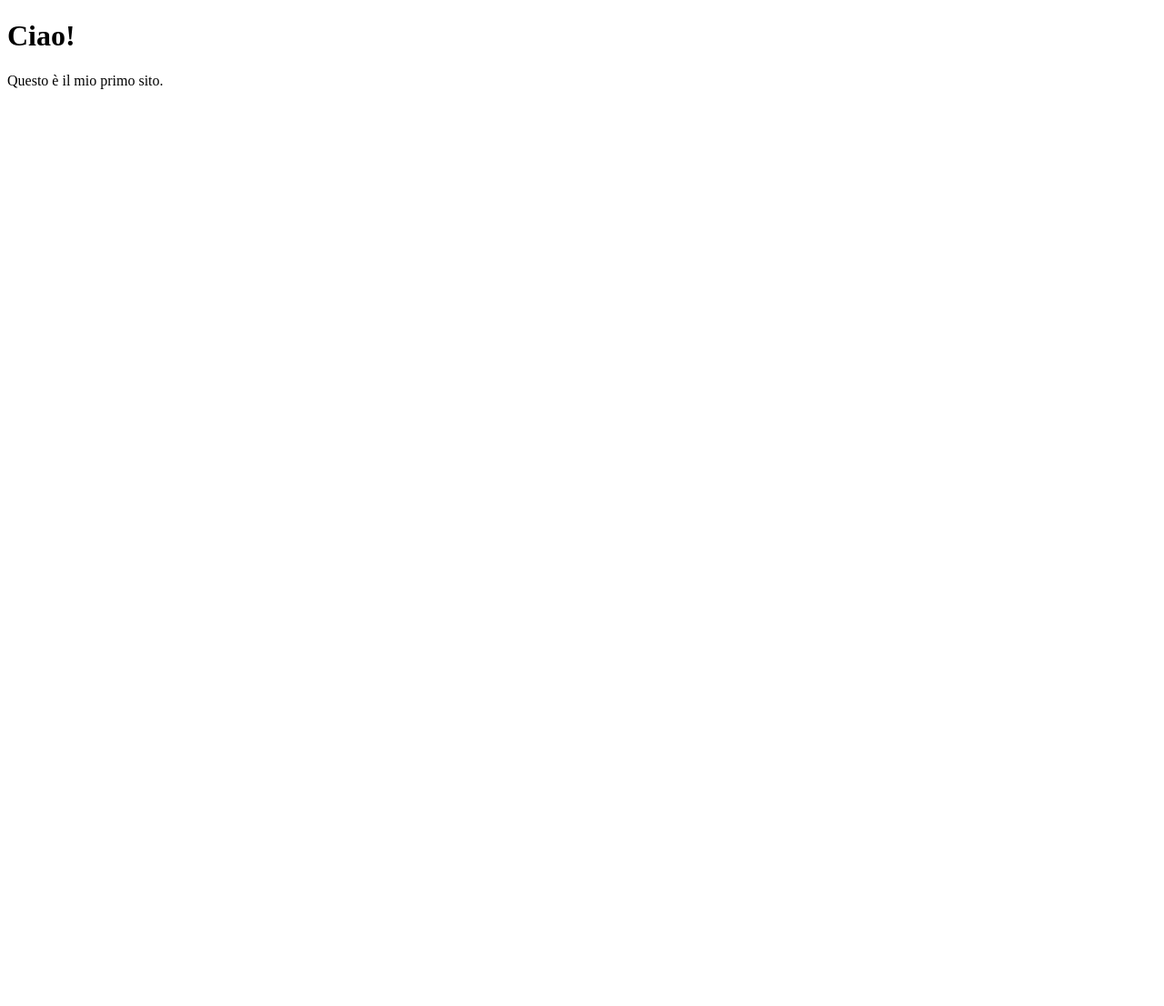
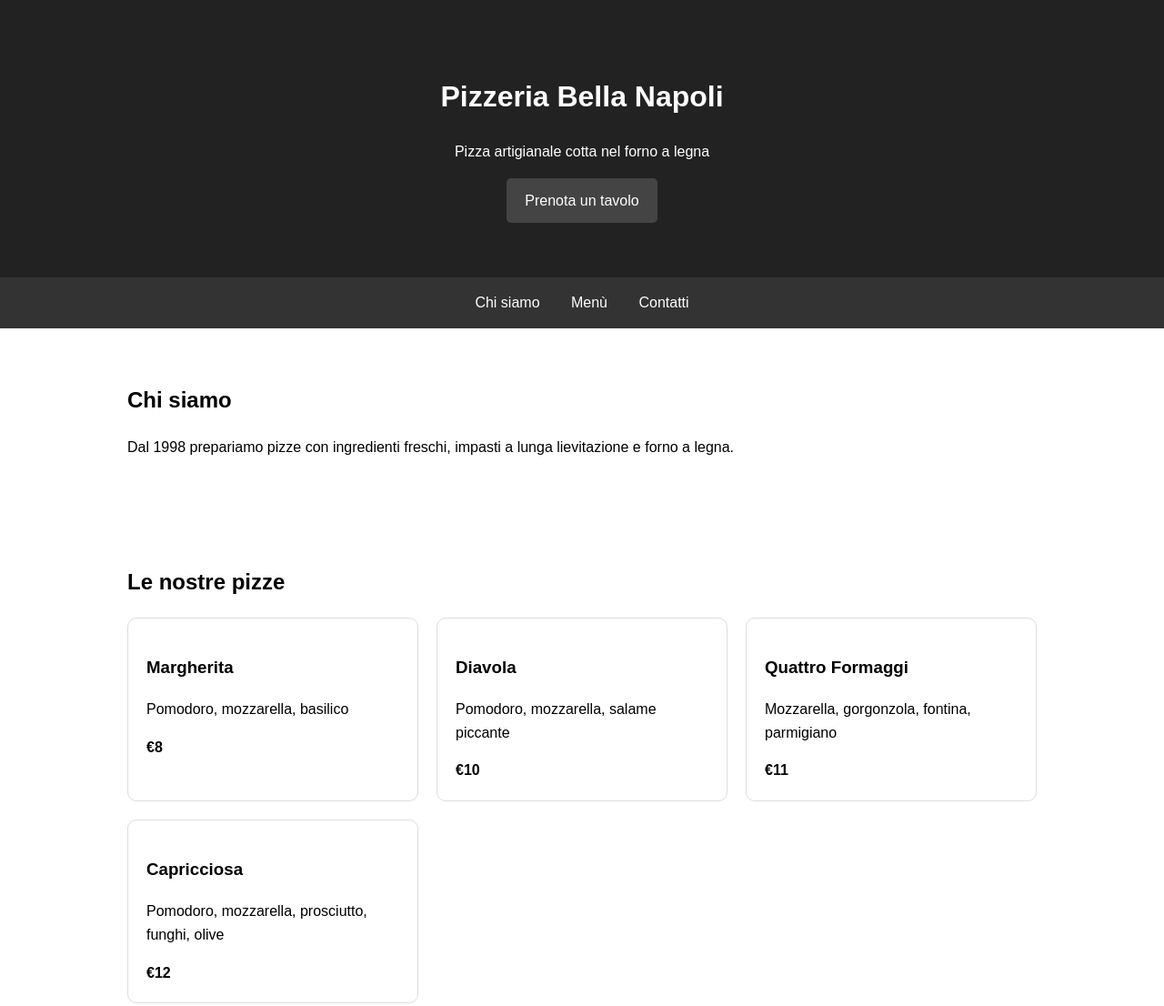
Before and after one commit to mat1201/mat1201.github.io, a plain HTML site: page index.html in a window 1280 px wide. Shown: the top 1106 px of the page at 91% size. Before the commit the page ends 800 px from the top, so only its background shows below. Drawn offline with Linux system fonts and the light colour scheme.

Commit message:
Update index.html

```diff
--- a/index.html
+++ b/index.html
@@ -1,10 +1,141 @@
 <!DOCTYPE html>
-<html>
+<html lang="it">
 <head>
-    <title>Il mio sito</title>
+    <meta charset="UTF-8">
+    <meta name="viewport" content="width=device-width, initial-scale=1.0">
+    <title>Pizzeria Bella Napoli</title>
+
+    <style>
+        body {
+            font-family: Arial, sans-serif;
+            margin: 0;
+            line-height: 1.6;
+        }
+
+        header {
+            background: #222;
+            color: white;
+            text-align: center;
+            padding: 60px 20px;
+        }
+
+        nav {
+            background: #333;
+            text-align: center;
+            padding: 15px;
+        }
+
+        nav a {
+            color: white;
+            text-decoration: none;
+            margin: 0 15px;
+        }
+
+        section {
+            max-width: 1000px;
+            margin: auto;
+            padding: 40px 20px;
+        }
+
+        .menu {
+            display: grid;
+            grid-template-columns: repeat(auto-fit, minmax(250px, 1fr));
+            gap: 20px;
+        }
+
+        .pizza {
+            border: 1px solid #ddd;
+            padding: 20px;
+            border-radius: 10px;
+        }
+
+        footer {
+            background: #222;
+            color: white;
+            text-align: center;
+            padding: 20px;
+        }
+
+        .btn {
+            display: inline-block;
+            padding: 12px 20px;
+            background: #444;
+            color: white;
+            text-decoration: none;
+            border-radius: 5px;
+        }
+    </style>
 </head>
+
 <body>
-    <h1>Ciao!</h1>
-    <p>Questo è il mio primo sito.</p>
+
+<header>
+    <h1>Pizzeria Bella Napoli</h1>
+    <p>Pizza artigianale cotta nel forno a legna</p>
+
+    <a href="#contatti" class="btn">
+        Prenota un tavolo
+    </a>
+</header>
+
+<nav>
+    <a href="#chi-siamo">Chi siamo</a>
+    <a href="#menu">Menù</a>
+    <a href="#contatti">Contatti</a>
+</nav>
+
+<section id="chi-siamo">
+    <h2>Chi siamo</h2>
+
+    <p>
+        Dal 1998 prepariamo pizze con ingredienti freschi,
+        impasti a lunga lievitazione e forno a legna.
+    </p>
+</section>
+
+<section id="menu">
+    <h2>Le nostre pizze</h2>
+
+    <div class="menu">
+
+        <div class="pizza">
+            <h3>Margherita</h3>
+            <p>Pomodoro, mozzarella, basilico</p>
+            <strong>€8</strong>
+        </div>
+
+        <div class="pizza">
+            <h3>Diavola</h3>
+            <p>Pomodoro, mozzarella, salame piccante</p>
+            <strong>€10</strong>
+        </div>
+
+        <div class="pizza">
+            <h3>Quattro Formaggi</h3>
+            <p>Mozzarella, gorgonzola, fontina, parmigiano</p>
+            <strong>€11</strong>
+        </div>
+
+        <div class="pizza">
+            <h3>Capricciosa</h3>
+            <p>Pomodoro, mozzarella, prosciutto, funghi, olive</p>
+            <strong>€12</strong>
+        </div>
+
+    </div>
+</section>
+
+<section id="contatti">
+    <h2>Contatti</h2>
+
+    <p>📍 Via Roma 123, Milano</p>
+    <p>📞 02 12345678</p>
+    <p>🕒 Aperto tutti i giorni 18:00 - 23:30</p>
+</section>
+
+<footer>
+    © 2026 Pizzeria Bella Napoli
+</footer>
+
 </body>
 </html>
```
